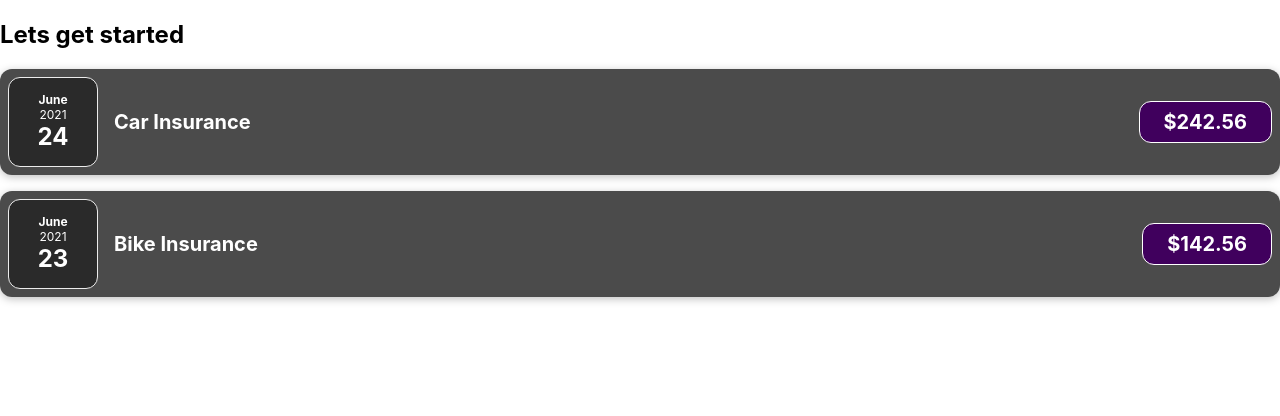
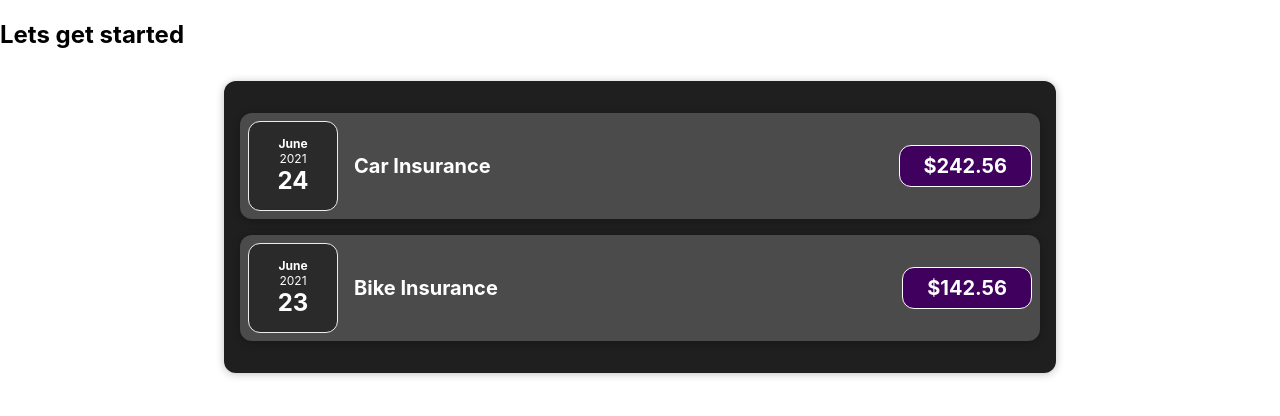
Before and after one commit to AnirupPat/reactjs-expense-report, a React (Create React App) app: page / in a window 1280 px wide. Shown: the top 416 px of the page. Built offline with nearby package versions, Linux system fonts and the light colour scheme.

Commit message:
Adding Expenses component

```diff
--- a/src/App.js
+++ b/src/App.js
@@ -1,4 +1,4 @@
-import ExpenseItem from "./components/ExpenseItem";
+import Expenses from './components/Expenses';
 import "./App.css";
 
 function App() {
@@ -27,16 +27,7 @@ function App() {
   return (
     <div>
       <h2>Lets get started</h2>
-      <ExpenseItem
-        title={expense[0].title}
-        amount={expense[0].amount}
-        date={expense[0].date}
-      ></ExpenseItem>
-      <ExpenseItem
-        title={expense[1].title}
-        amount={expense[1].amount}
-        date={expense[1].date}
-      ></ExpenseItem>
+      <Expenses expenseData={expense}  />
     </div>
   );
 }
--- /dev/null
+++ b/src/components/Expenses.css
@@ -0,0 +1,9 @@
+.expenses {
+    padding: 1rem;
+    background-color: rgb(31, 31, 31);
+    margin: 2rem auto;
+    width: 50rem;
+    max-width: 95%;
+    border-radius: 12px;
+    box-shadow: 0 1px 8px rgba(0, 0, 0, 0.25);
+  }
--- /dev/null
+++ b/src/components/Expenses.js
@@ -0,0 +1,22 @@
+import './Expenses.css';
+import ExpenseItem from './ExpenseItem';
+
+function Expenses(props) {
+    let expense = props.expenseData;
+    return (
+        <div className="expenses">
+        <ExpenseItem
+        title={expense[0].title}
+        amount={expense[0].amount}
+        date={expense[0].date}
+      ></ExpenseItem>
+      <ExpenseItem
+        title={expense[1].title}
+        amount={expense[1].amount}
+        date={expense[1].date}
+      ></ExpenseItem>
+      </div>
+    )
+}
+
+export default Expenses;
```
